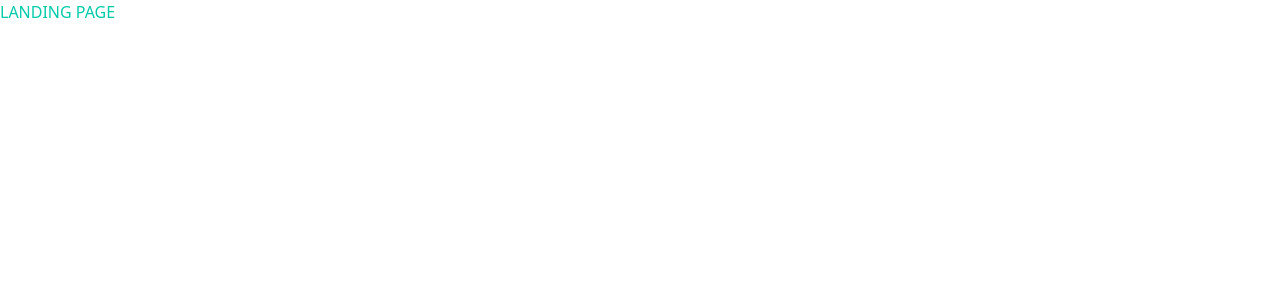
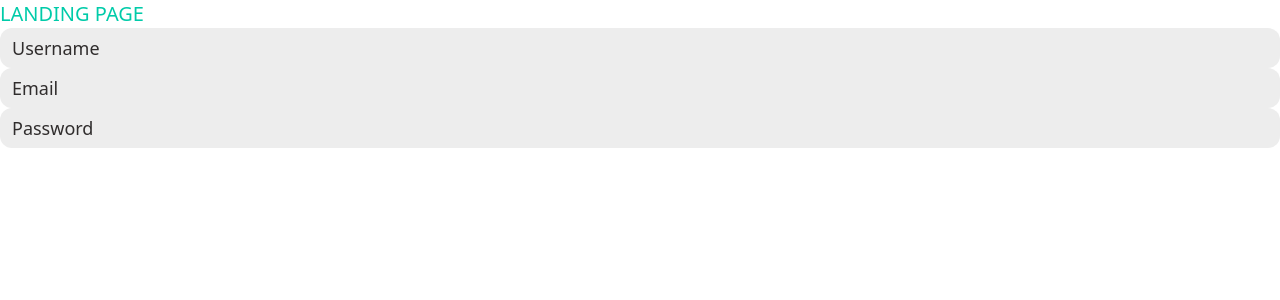
Before and after one commit to 21sparker/devmatch, a Next.js app: page / in a window 1280 px wide. Shown: the top 300 px of the page. Built offline with nearby package versions, Linux system fonts and the light colour scheme.

Commit message:
created custom text input

```diff
--- /dev/null
+++ b/components/TextInput.tsx
@@ -0,0 +1,32 @@
+import React, { useState } from 'react'
+
+interface TextInputProps {
+  placeholder: string,
+  type: 'email' | 'password' | 'text',
+  name: string,
+  id?: string,
+
+
+}
+
+const TextInput: React.FC<TextInputProps> = ({ children, type, placeholder, name, id }) => {
+  const [value, setValue] = useState('');
+
+  return (
+    <>
+      <input
+        type={type}
+        placeholder={placeholder}
+        name={name}
+        value={value}
+        id={id ? id : ''}
+        onChange={e => setValue(e.target.value)}
+        className="bg-secondary min-w-full h-10 rounded-xl p-3 text-lg text-black placeholder-gray focus:outline-none"
+
+      ></input>
+      <h1 className="text-red-50">{value}</h1>
+    </>
+  );
+}
+
+export default TextInput;
--- a/pages/homepage.tsx
+++ b/pages/homepage.tsx
@@ -2,7 +2,15 @@ import { NextPage } from 'next';
 
 const homepage: NextPage = () => {
   return (
-    <div>Homepage</div>
+    <div className="p-6 max-w-sm mx-auto bg-white rounded-xl shadow-md flex items-center space-x-4">
+      <div className="flex-shrink-0">
+        <img className="h-12 w-12" src="/img/logo.svg" alt="ChitChat Logo" />
+      </div>
+      <div>
+        <div className="text-xl font-medium text-black">ChitChat</div>
+        <p className="text-gray-500">You have a new message!</p>
+      </div>
+    </div>
   )
 }
 
--- a/pages/index.tsx
+++ b/pages/index.tsx
@@ -1,4 +1,6 @@
 import Head from 'next/head';
+import React from 'react';
+import TextInput from '../components/TextInput';
 
 export default function Home() {
   return (
@@ -6,7 +8,10 @@ export default function Home() {
       <Head>
         <title>DevMatch</title>
       </Head>
-      <h1 className="text-primary">LANDING PAGE</h1>
+      <h1 className="text-primary text-xl">LANDING PAGE</h1>
+      <TextInput type='text' placeholder='Username' name="username" />
+      <TextInput type='text' placeholder='Email' name="username" />
+      <TextInput type='password' placeholder='Password' name="username" />
     </div>
   )
 }
--- a/tailwind.config.js
+++ b/tailwind.config.js
@@ -1,15 +1,17 @@
 module.exports = {
-  purge: ['./pages/**/*.{js,ts,jsx,tsx}', './components/**/*.{js,ts,jsx,tsx}'],
+	purge: [ './pages/**/*.{js,ts,jsx,tsx}', './components/**/*.{js,ts,jsx,tsx}' ],
 	darkMode: false, // or 'media' or 'class'
 	theme: {
 		colors: {
-      primary: "#00CBA9",
-      secondary: "#C4C4C4"
+			primary: '#00CBA9',
+			secondary: '#ededed',
+			black: '#000000',
+			gray: '#302D2D'
 		},
-    extend: {},
+		extend: {}
 	},
 	variants: {
-    extend: {},
+		extend: {}
 	},
-  plugins: [],
-}
+	plugins: []
+};
```
Also changed, not shown: 1 other file (tests, documents, lock files or other folders). Lines whose indentation alone changed are shown as unchanged.
